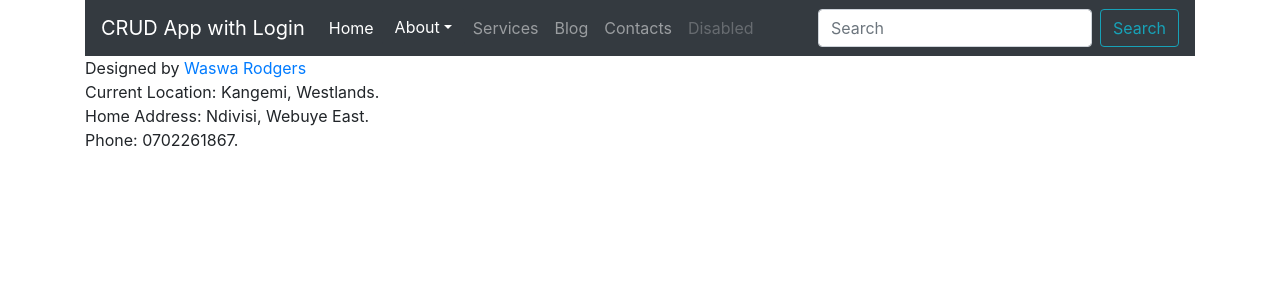
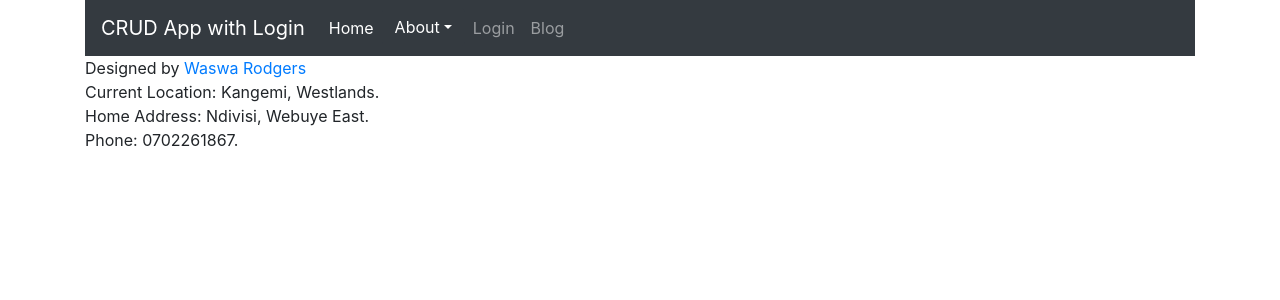
Before and after one commit to WaswaRodgers/CRUD-App-with-login, a PHP site: page / in a window 1280 px wide. Shown: the top 300 px of the page. Run offline with PHP 8.4, Linux system fonts and the light colour scheme.

Commit message:
Added Login section in index.php

```diff
--- a/index.php
+++ b/index.php
@@ -20,22 +20,12 @@
 		      	</div>
 		      </div>
 		      <li class="nav-item">
-		        <a class="nav-link" href="#">Services</a>
+		        <a class="nav-link" href="#">Login</a>
 		      </li>
 		      <li class="nav-item">
 		        <a class="nav-link" href="#">Blog</a>
 		      </li>
-		      <li class="nav-item">
-		        <a class="nav-link" href="#">Contacts</a>
-		      </li>
-		      <li class="nav-item">
-		        <a class="nav-link disabled" href="#" tabindex="-1" aria-disabled="true">Disabled</a>
-		      </li>
 		    </ul>
-		    <form class="form-inline my-2 my-lg-0">
-		      <input class="form-control mr-sm-2" type="search" placeholder="Search" aria-label="Search">
-		      <button class="btn btn-outline-info my-2 my-sm-0" type="submit">Search</button>
-		    </form>
 		  </div>
 		</nav>
 
```
